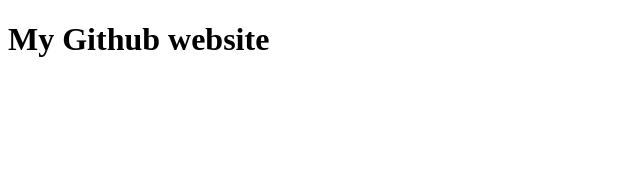
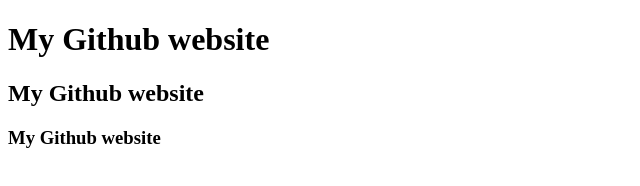
Before and after one commit to swavesurfer/swavesurfer.github.io, a plain HTML site: page index.html in a window 1280 px wide. Shown: the whole page, without its empty margins (0-640 px from the left). Drawn offline with Linux system fonts and the light colour scheme.

Commit message:
add 3 heading

```diff
--- a/index.html
+++ b/index.html
@@ -8,5 +8,7 @@
 </head>
 <body>
     <h1>My Github website</h1>
+    <h2>My Github website</h2>
+    <h3>My Github website</h3>
 </body>
 </html>
```
